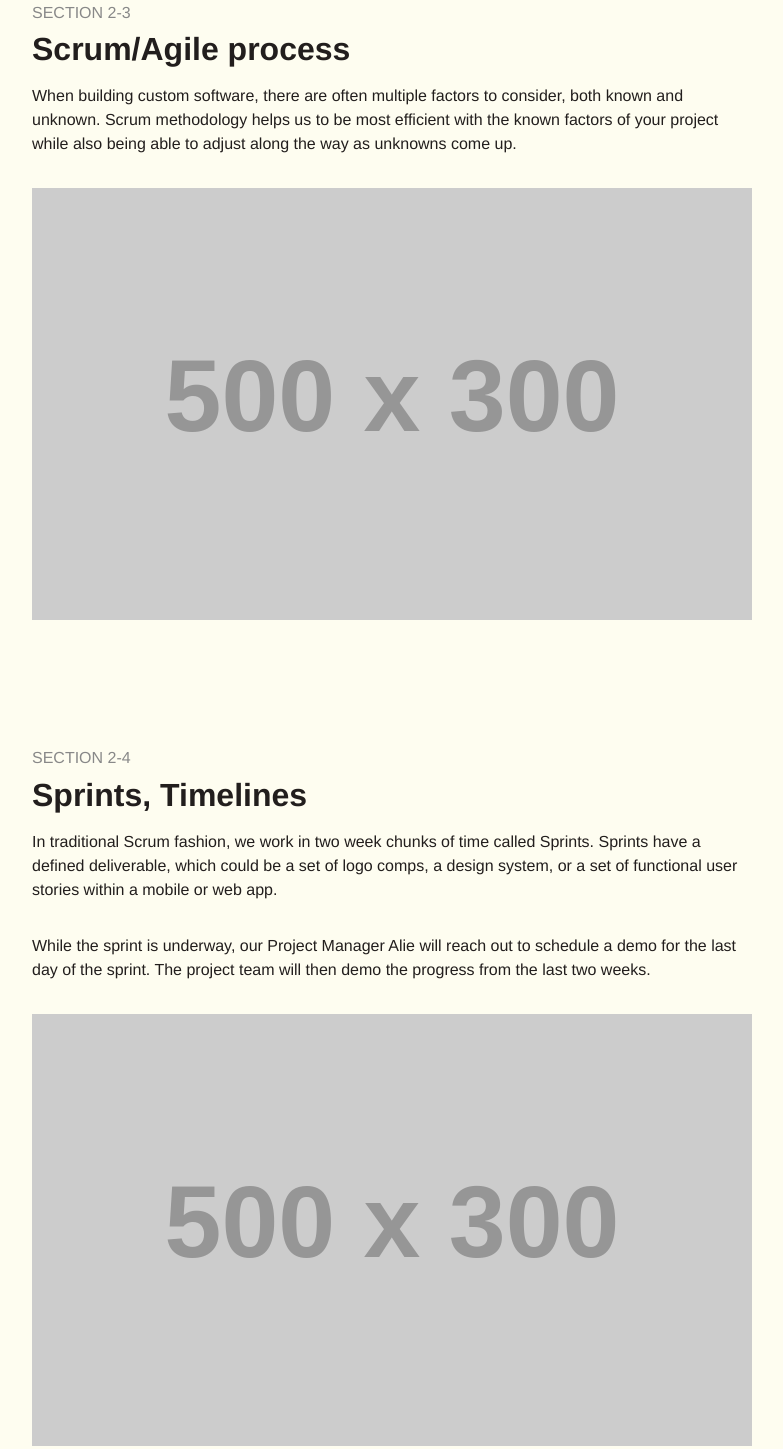
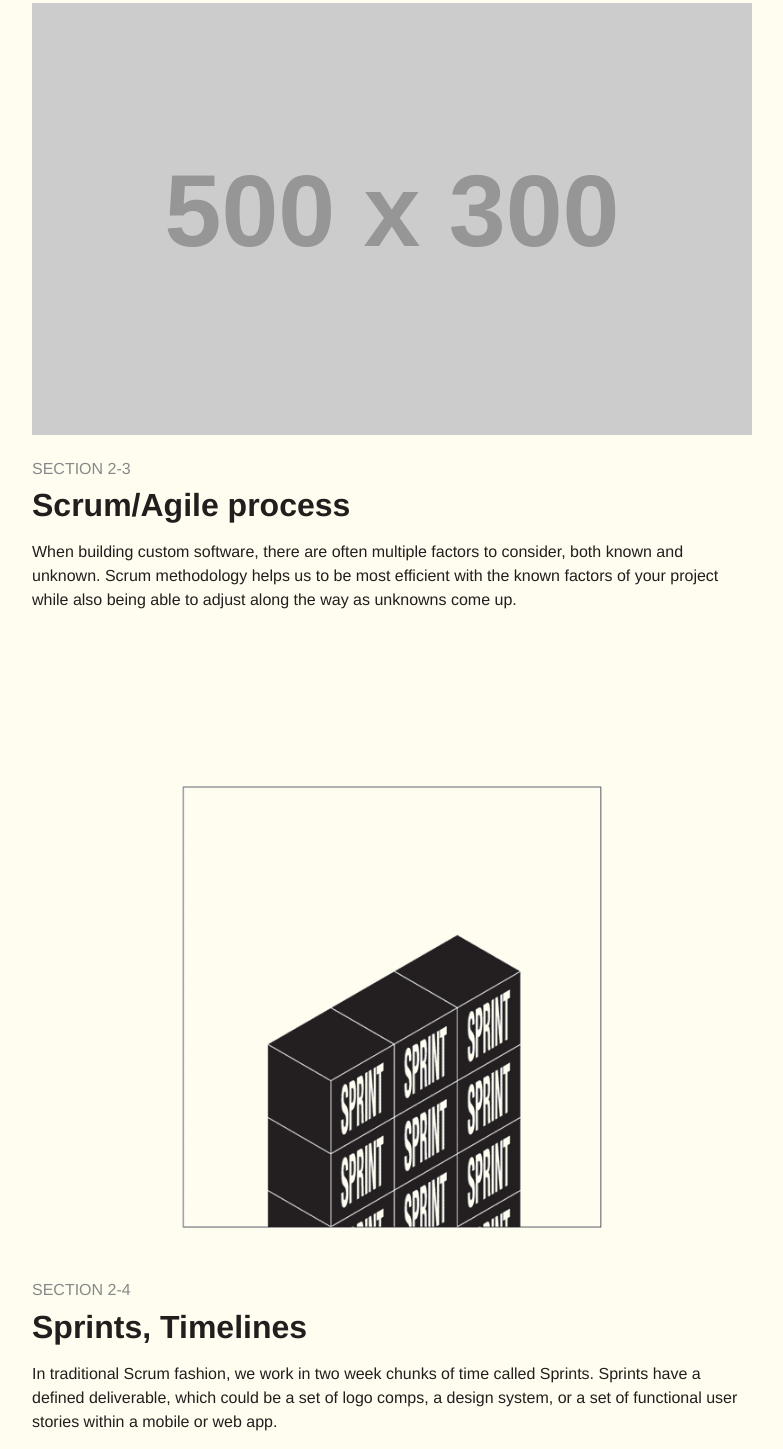
Before and after one commit to GoBoldlyForward/client-handbook, a plain HTML site: page pillar-2.html in a window 1280 px wide. Shown: the part 2326-3775 px from the top of the page, without its empty margins (248-1031 px from the left). Drawn offline with nearby package versions, Linux system fonts and the light colour scheme; placeholder pictures from the web are drawn by us.

Commit message:
added some stacking gif stuff

```diff
--- a/assets/css/styles.scss
+++ b/assets/css/styles.scss
@@ -378,6 +378,11 @@ a.piller {
 
     img {
       //margin: 4rem auto;
+
+      &.intro-image {
+        margin-bottom: 2rem;
+      }
+
     }
 
     .callout {
--- a/pillar-2.html
+++ b/pillar-2.html
@@ -141,21 +141,21 @@
               <p>We believe transparency and open communication are the trick to working effectively and efficiently.</p>
             </section>
 
-              <img src="http://placehold.it/1200x800" alt="nuclear" />
+            <img src="http://placehold.it/1200x800" alt="nuclear" />
 
             <section id="#2-3">
+              <img class="mb-4" src="http://placehold.it/500x300" alt="nuclear" />
               <h3 class="section">section 2-3</h3>
               <h1>Scrum/Agile process</h1>
               <p>When building custom software, there are often multiple factors to consider, both known and unknown. Scrum methodology helps us to be most efficient with the known factors of your project while also being able to adjust along the way as unknowns come up. </p>
-              <img src="http://placehold.it/500x300" alt="nuclear" />
             </section>
 
             <section id="#2-4">
+              <img src="assets/images/monolith-recolor.gif" alt="Forever Sprinting" />
               <h3 class="section">section 2-4</h3>
               <h1>Sprints, Timelines</h1>
               <p>In traditional Scrum fashion, we work in two week chunks of time called Sprints. Sprints have a defined deliverable, which could be a set of logo comps, a design system, or a set of functional user stories within a mobile or web app.</p>
               <p>While the sprint is underway, our Project Manager Alie will reach out to schedule a demo for the last day of the sprint. The project team will then demo the progress from the last two weeks.</p>
-              <img src="http://placehold.it/500x300" alt="nuclear" />
             </section>
 
             <section id="#2-5">
```
Also changed, not shown: assets/css/styles.min.css, assets/images/monolith-contruction.gif (added), assets/images/monolith-recolor.gif (added), 1 other file.
